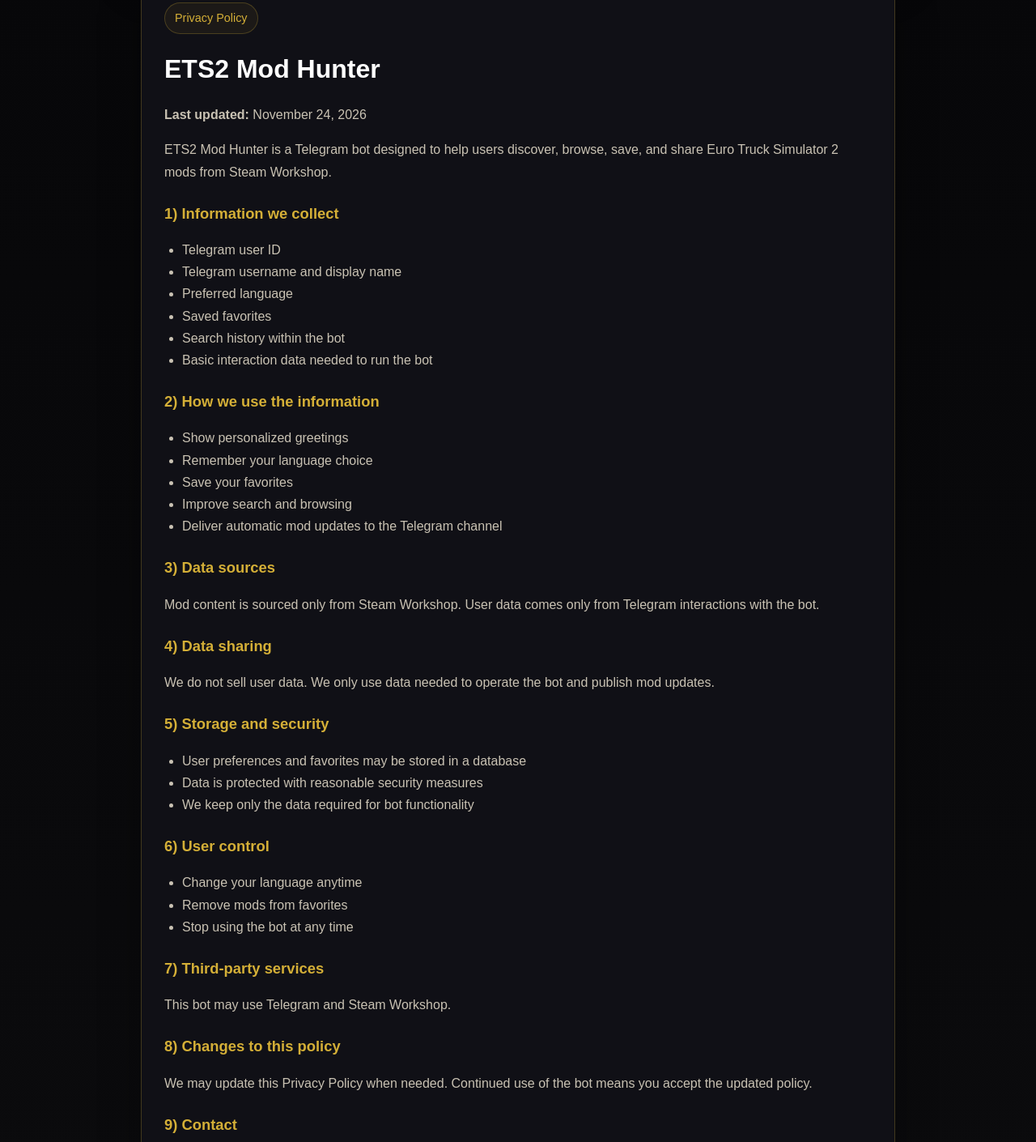
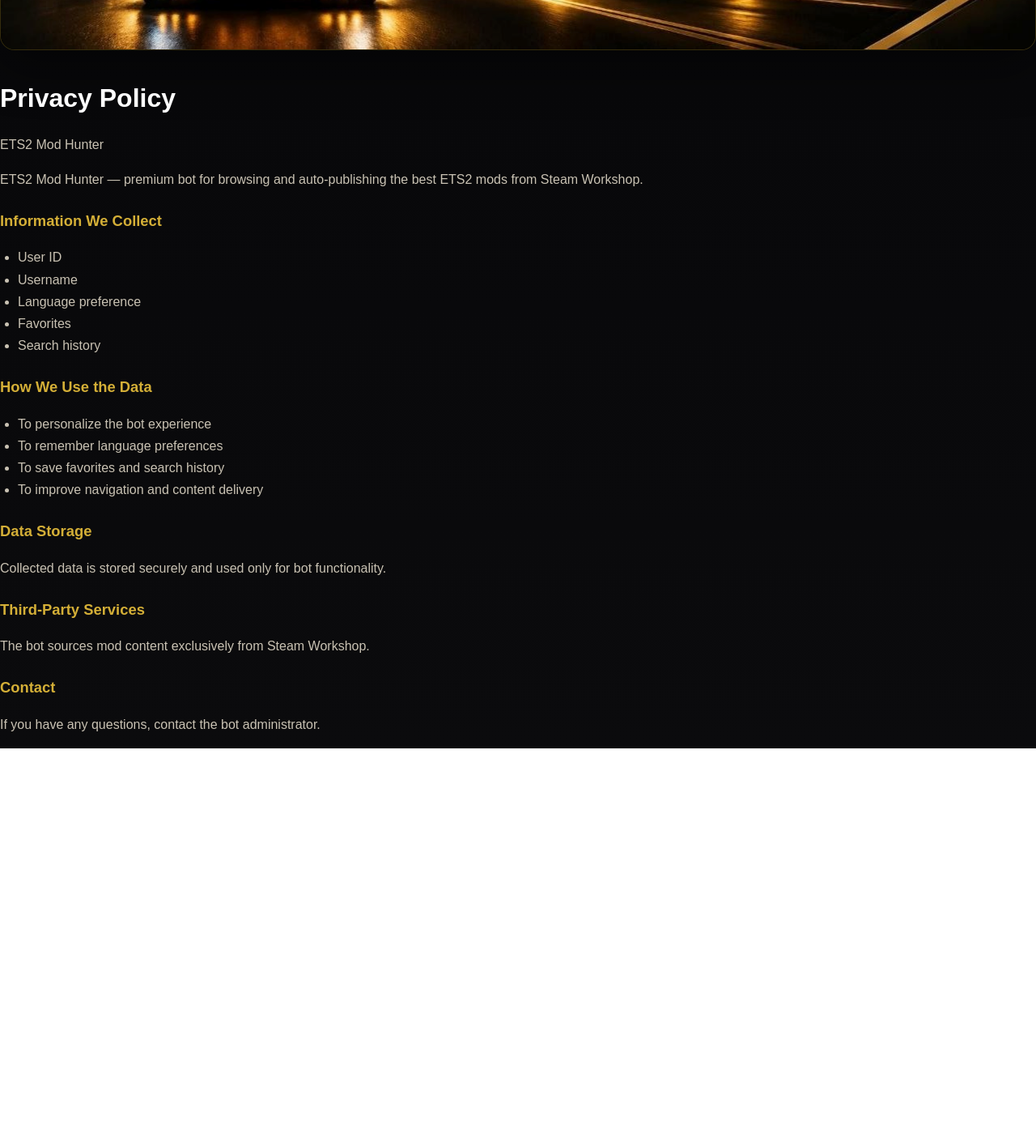
Before and after one commit to gaming-hunter/ETS2-MOD-HUNTER, a plain HTML site: page index.html in a window 1280 px wide. Shown: the part 439-1849 px from the top of the page at 81% size. After the commit the page ends 1363 px from the top, so only its background shows below. Drawn offline with Linux system fonts and the light colour scheme.

Commit message:
Update index.html

```diff
--- a/index.html
+++ b/index.html
@@ -3,73 +3,56 @@
 <head>
   <meta charset="UTF-8" />
   <meta name="viewport" content="width=device-width, initial-scale=1.0" />
-  <title>ETS2 Mod Hunter - Privacy Policy</title>
+  <title>Privacy Policy - ETS2 Mod Hunter</title>
   <link rel="stylesheet" href="style.css" />
 </head>
 <body>
-  <div class="wrap">
-    <div class="banner">
-      <img src="assets/banner.png" alt="ETS2 Mod Hunter Privacy Policy Banner">
-    </div>
+  <div class="overlay"></div>
 
-    <div class="card">
-      <div class="badge">Privacy Policy</div>
-      <h1>ETS2 Mod Hunter</h1>
-      <p><strong>Last updated:</strong> November 24, 2026</p>
+  <main class="glass-box">
+    <header class="hero">
+      <img src="assets/banner.png" alt="ETS2 Mod Hunter Banner" class="banner" />
+      <h1>Privacy Policy</h1>
+      <p class="subtitle">ETS2 Mod Hunter</p>
+    </header>
 
+    <section>
       <p>
-        ETS2 Mod Hunter is a Telegram bot designed to help users discover, browse, save, and share
-        Euro Truck Simulator 2 mods from Steam Workshop.
+        ETS2 Mod Hunter — premium bot for browsing and auto-publishing the best ETS2 mods from Steam Workshop.
       </p>
 
-      <h2>1) Information we collect</h2>
+      <h2>Information We Collect</h2>
       <ul>
-        <li>Telegram user ID</li>
-        <li>Telegram username and display name</li>
-        <li>Preferred language</li>
-        <li>Saved favorites</li>
-        <li>Search history within the bot</li>
-        <li>Basic interaction data needed to run the bot</li>
+        <li>User ID</li>
+        <li>Username</li>
+        <li>Language preference</li>
+        <li>Favorites</li>
+        <li>Search history</li>
       </ul>
 
-      <h2>2) How we use the information</h2>
+      <h2>How We Use the Data</h2>
       <ul>
-        <li>Show personalized greetings</li>
-        <li>Remember your language choice</li>
-        <li>Save your favorites</li>
-        <li>Improve search and browsing</li>
-        <li>Deliver automatic mod updates to the Telegram channel</li>
+        <li>To personalize the bot experience</li>
+        <li>To remember language preferences</li>
+        <li>To save favorites and search history</li>
+        <li>To improve navigation and content delivery</li>
       </ul>
 
-      <h2>3) Data sources</h2>
-      <p>Mod content is sourced only from Steam Workshop. User data comes only from Telegram interactions with the bot.</p>
+      <h2>Data Storage</h2>
+      <p>
+        Collected data is stored securely and used only for bot functionality.
+      </p>
 
-      <h2>4) Data sharing</h2>
-      <p>We do not sell user data. We only use data needed to operate the bot and publish mod updates.</p>
+      <h2>Third-Party Services</h2>
+      <p>
+        The bot sources mod content exclusively from Steam Workshop.
+      </p>
 
-      <h2>5) Storage and security</h2>
-      <ul>
-        <li>User preferences and favorites may be stored in a database</li>
-        <li>Data is protected with reasonable security measures</li>
-        <li>We keep only the data required for bot functionality</li>
-      </ul>
-
-      <h2>6) User control</h2>
-      <ul>
-        <li>Change your language anytime</li>
-        <li>Remove mods from favorites</li>
-        <li>Stop using the bot at any time</li>
-      </ul>
-
-      <h2>7) Third-party services</h2>
-      <p>This bot may use Telegram and Steam Workshop.</p>
-
-      <h2>8) Changes to this policy</h2>
-      <p>We may update this Privacy Policy when needed. Continued use of the bot means you accept the updated policy.</p>
-
-      <h2>9) Contact</h2>
-      <p>If you have questions about this policy, contact the bot administrator through the bot’s support or official contact channel.</p>
-    </div>
-  </div>
+      <h2>Contact</h2>
+      <p>
+        If you have any questions, contact the bot administrator.
+      </p>
+    </section>
+  </main>
 </body>
 </html>
```
